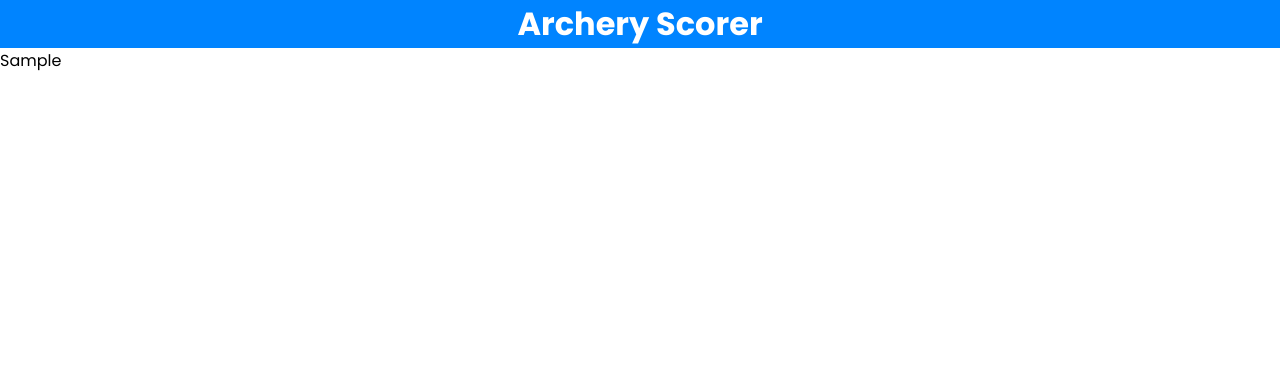
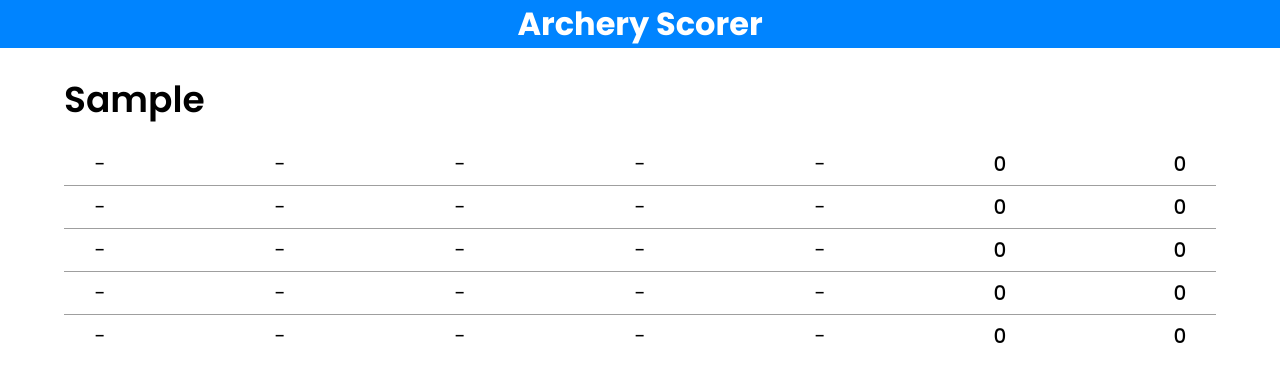
Before and after one commit to Natouche68/archery-scorer, a Svelte app: page / in a window 1280 px wide. Both pictures are taken after typing "Sample", "5", "5" into the empty fields and a click on the button "Créer". Shown: the top 382 px of the page. Built offline with nearby package versions, Linux system fonts and the light colour scheme.

Commit message:
Create a viewer for the score sheet

```diff
--- a/src/App.svelte
+++ b/src/App.svelte
@@ -2,11 +2,12 @@
 	import { scoreSheet } from './lib/ScoreSheet';
 	import Navbar from './lib/Navbar.svelte';
 	import Home from './lib/Home.svelte';
+	import ScoreSheetEditor from './lib/ScoreSheetEditor.svelte';
 </script>
 
 <Navbar />
 {#if $scoreSheet}
-	{$scoreSheet.name}
+	<ScoreSheetEditor />
 {:else}
 	<Home />
 {/if}
--- /dev/null
+++ b/src/lib/ScoreSheetEditor.svelte
@@ -0,0 +1,81 @@
+<script lang="ts">
+	import { scoreSheet } from './ScoreSheet';
+
+	function calcTotalVolley(index: number): number {
+		let total: number = 0;
+
+		$scoreSheet.scoreSheet[index].forEach((value) => {
+			if (value != '-' && value != 'M') {
+				total += value;
+			}
+		});
+
+		return total;
+	}
+
+	function calcCumulTotal(index: number): number {
+		if (index == 0) {
+			return calcTotalVolley(index);
+		} else {
+			return calcTotalVolley(index) + calcCumulTotal(index - 1);
+		}
+	}
+</script>
+
+<div class="score-sheet-editor">
+	<div class="title">
+		{$scoreSheet.name}
+	</div>
+	{#each $scoreSheet.scoreSheet as volley, index}
+		<div class="volley">
+			{#each volley as score}
+				<div class="score">
+					{score + ' '}
+				</div>
+			{/each}
+			<div class="total">
+				{calcTotalVolley(index)}
+			</div>
+			<div class="total">
+				{calcCumulTotal(index)}
+			</div>
+		</div>
+	{/each}
+</div>
+
+<style>
+	.score-sheet-editor {
+		padding: 24px 5%;
+	}
+
+	.title {
+		font-weight: 600;
+		font-size: 36px;
+		margin: 0 0 16px 0;
+	}
+
+	.volley {
+		padding: 6px;
+		display: flex;
+		flex-direction: row;
+		justify-content: space-between;
+		border-bottom: 1px solid var(--neutral-color);
+	}
+
+	.volley:last-child {
+		border: none;
+	}
+
+	.score {
+		width: 60px;
+		text-align: center;
+		font-size: 20px;
+	}
+
+	.total {
+		width: 60px;
+		text-align: center;
+		font-size: 20px;
+		font-weight: 500;
+	}
+</style>
```
